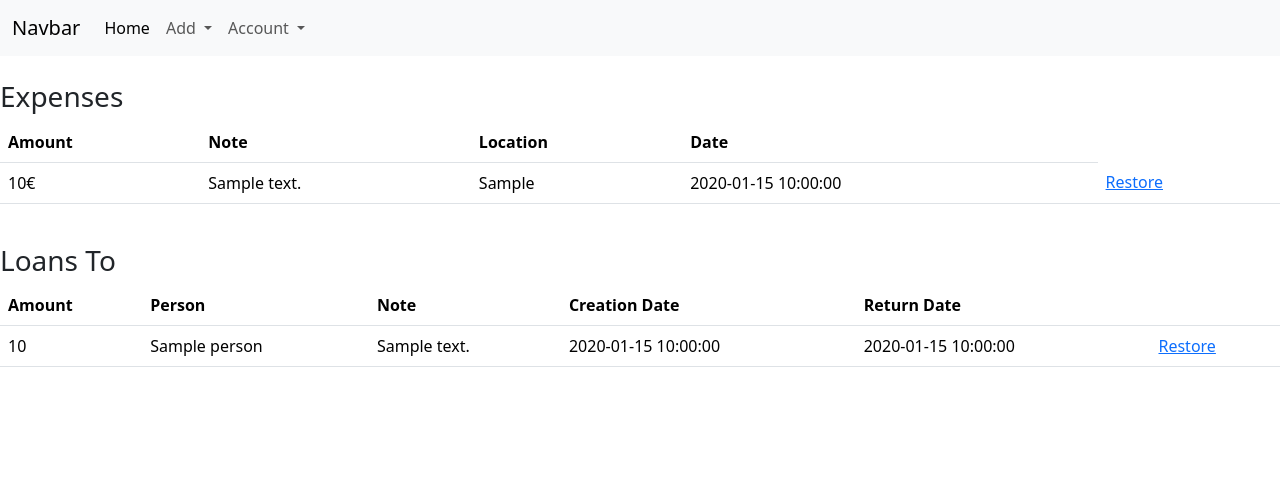
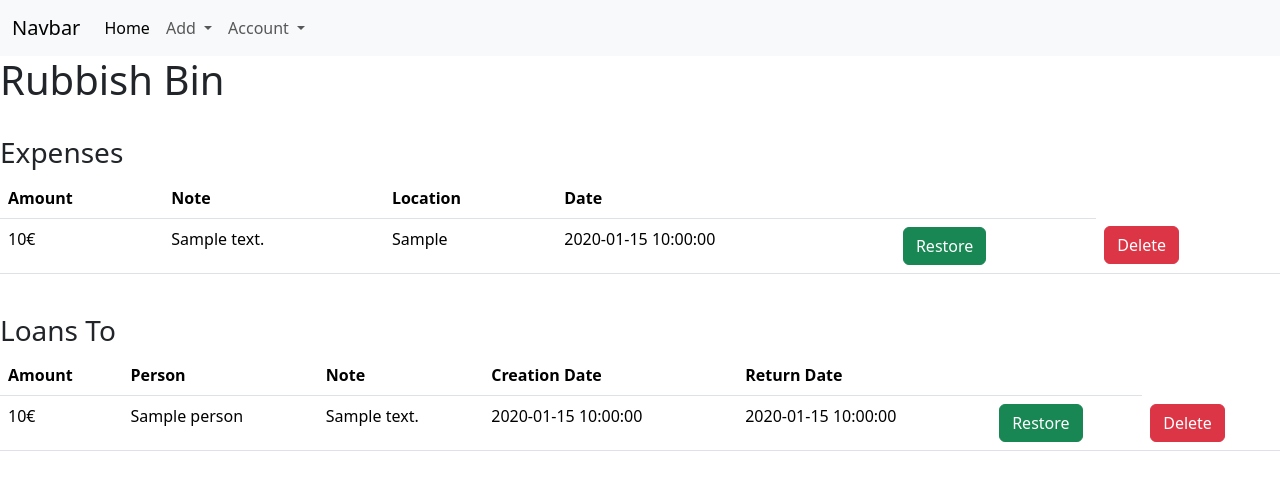
Before and after one commit to gweiser/finance-tracker, a Flask app: template website/templates/bin.html in a window 1280 px wide. Shown: the top 490 px of the page. Run offline with Flask 3, Linux system fonts and the light colour scheme; the template is opened without the code that fills it: most values are stand-ins (such as "Sample title", 1, 10 or a date in 2020).

Commit message:
Button for restore, implemented full delete from bin

```diff
--- a/website/templates/bin.html
+++ b/website/templates/bin.html
@@ -1,6 +1,7 @@
 {% extends "base.html" %}
 
 {% block body %}
+    <h1>Rubbish Bin</h1>
     <br>
     <h3>Expenses</h3>
     <table class="table">
@@ -9,6 +10,7 @@
             <th>Note</th>
             <th>Location</th>
             <th>Date</th>
+            <th></th>
         </tr>
         {% for row in expense_data %}
             <tr>
@@ -17,7 +19,14 @@
                 <td>{{row.expense_location}}</td>
                 <td>{{row.expense_date}}</td>
                 <td>
-                    <a href="{{url_for('views.bin', item_type='expense', id=row.id)}}">Restore</a>
+                    <a href="{{url_for('views.bin', item_type='expense', id=row.id)}}">
+                        <button type="button" class="btn btn-success">Restore</button>
+                    </a>
+                </td>
+                <td>
+                    <a href="{{url_for('views.delete_from_bin', item_type='expense', id=row.id)}}">
+                        <button type="button" class="btn btn-danger" onclick="return confirm('Are you sure?')">Delete</button>
+                    </a>
                 </td>
             </tr>
         {% endfor %}
@@ -35,13 +44,20 @@
         </tr>
         {% for row in loan_to_data %}
             <tr>
-                <td>{{row.amount}}</td>
+                <td>{{row.amount}}€</td>
                 <td>{{row.person}}</td>
                 <td>{{row.note}}</td>
                 <td>{{row.creation_date}}</td>
                 <td>{{row.return_date}}</td>
                 <td>
-                    <a href="{{url_for('views.bin', item_type='loan_to', id=row.id)}}">Restore</a>
+                    <a href="{{url_for('views.bin', item_type='loan_to', id=row.id)}}">
+                        <button type="button" class="btn btn-success">Restore</button>
+                    </a>
+                </td>
+                <td>
+                    <a href="{{url_for('views.delete_from_bin', item_type='loan_to', id=row.id)}}">
+                        <button type="button" class="btn btn-danger" onclick="return confirm('Are you sure?')">Delete</button>
+                    </a>
                 </td>
             </tr>
         {% endfor %}
--- a/website/templates/home.html
+++ b/website/templates/home.html
@@ -1,6 +1,7 @@
 {% extends "base.html" %}
 
 {% block body %}
+    <h1>Home</h1>
     <br>
     <h3>Expenses</h3>
     <table class="table">
```
Also changed, not shown: website/views.py (+23 -5 lines).
